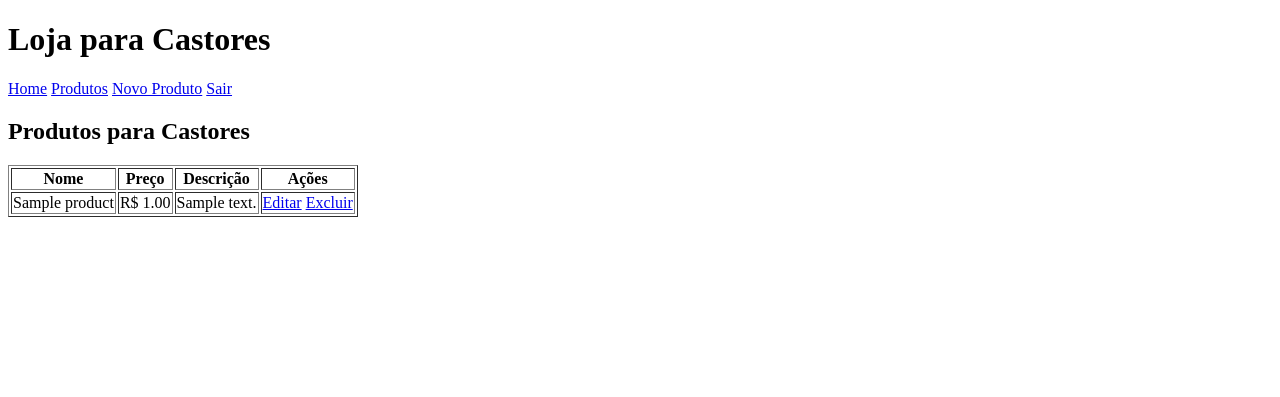
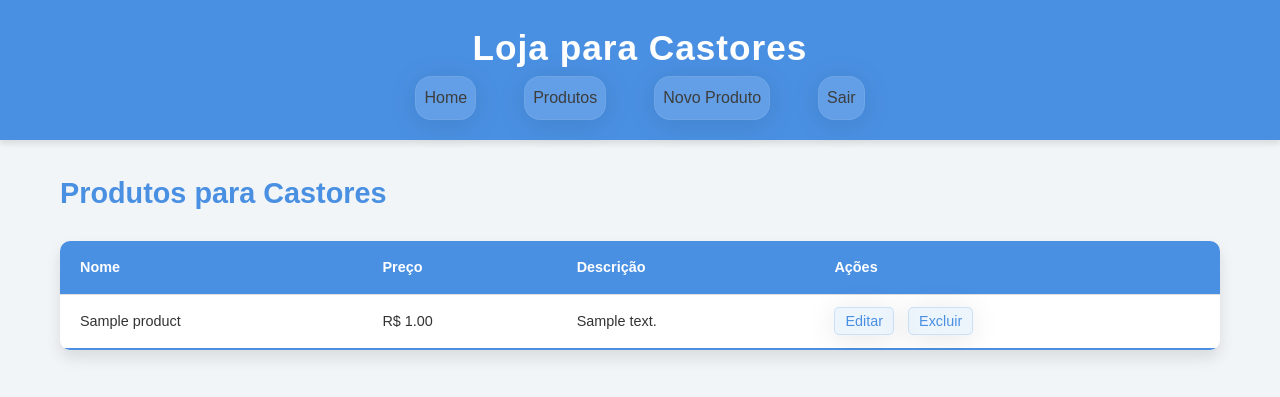
Before and after one commit to livialop/busybeaver, a Flask app: page /produtos in a window 1280 px wide. Shown: the top 397 px of the page. Run offline with Flask 3, Linux system fonts and the light colour scheme; a user stored in the database is signed in; tables that the repository leaves empty hold one stand-in row (values such as "Sample post").

Commit message:
frontend adicionado a aplicação

```diff
--- /dev/null
+++ b/src/app/static/style/base.css
@@ -0,0 +1,238 @@
+* {
+    margin: 0;
+    padding: 0;
+    box-sizing: border-box;
+}
+
+body {
+    font-family: 'Poppins', sans-serif;
+    background-color: #f2f5f7;
+    color: #333;
+    line-height: 1.6;
+}
+
+header {
+    background-color: #4a90e2;
+    color: white;
+    padding: 20px 0;
+    text-align: center;
+    box-shadow: 0 4px 6px rgba(0,0,0,0.1);
+}
+
+header h1 {
+    font-size: 2.2em;
+    letter-spacing: 1px;
+}
+
+nav {
+    display: flex;
+    justify-content: center;
+    align-items: center;
+    gap: 3em;
+}
+
+nav ul {
+    list-style: none;
+    display: flex;
+    justify-content: center;
+    gap: 25px;
+    margin-top: 10px;
+}
+
+nav ul li a {
+    text-decoration: none;
+    color: white;
+    font-weight: 600;
+    padding: 8px 15px;
+    border-radius: 5px;
+    transition: background-color 0.3s, transform 0.2s;
+}
+
+nav ul li a:hover {
+    background-color: rgba(255,255,255,0.2);
+    transform: scale(1.05);
+}
+
+main {
+    max-width: 1200px;
+    margin: 30px auto;
+    padding: 0 20px;
+}
+
+h2 {
+    color: #4a90e2;
+    margin-bottom: 15px;
+    font-size: 1.8em;
+}
+
+p {
+    margin-bottom: 15px;
+}
+
+button, .btn {
+    background-color: #4a90e2;
+    color: white;
+    border: none;
+    padding: 12px 25px;
+    cursor: pointer;
+    border-radius: 10px;
+    font-weight: 600;
+    transition: background-color 0.3s, transform 0.2s;
+}
+
+button:hover, .btn:hover {
+    background-color: #357ab8;
+    transform: translateY(-2px);
+}
+
+a {
+    color: #3d3d3d;
+    text-decoration: none;
+    padding: 0.5em;
+    background: rgba(255, 255, 255, 0.14);
+    border-radius: 16px;
+    box-shadow: 0 4px 30px rgba(0, 0, 0, 0.1);
+    backdrop-filter: blur(4.4px);
+    -webkit-backdrop-filter: blur(4.4px);
+    border: 1px solid rgba(255, 255, 255, 0.07);
+}
+
+a:hover {
+    text-decoration: underline;
+}
+
+input, select, textarea {
+    padding: 12px;
+    border-radius: 8px;
+    border: 1px solid #ccc;
+    width: 100%;
+    margin-bottom: 20px;
+    transition: border-color 0.3s;
+}
+
+input:focus, select:focus, textarea:focus {
+    border-color: #4a90e2;
+    outline: none;
+}
+
+.card {
+    background-color: white;
+    border-radius: 15px;
+    box-shadow: 0 8px 15px rgba(0,0,0,0.1);
+    overflow: hidden;
+    transition: transform 0.3s, box-shadow 0.3s;
+    text-align: center;
+    padding: 15px;
+}
+
+.card:hover {
+    transform: translateY(-5px);
+    box-shadow: 0 12px 20px rgba(0,0,0,0.2);
+}
+
+.card img {
+    max-width: 100%;
+    border-radius: 10px;
+    margin-bottom: 10px;
+}
+
+.card h3 {
+    margin-bottom: 10px;
+    color: #333;
+}
+
+.card p {
+    color: #666;
+    font-size: 0.95em;
+}
+
+.grid-produtos {
+    display: grid;
+    grid-template-columns: repeat(auto-fit, minmax(220px, 1fr));
+    gap: 25px;
+}
+
+/* ESTILOS PARA A TABELA DE PRODUTOS */
+.tabela-produtos {
+    width: 100%;
+    border-collapse: collapse;
+    margin: 25px 0;
+    font-size: 0.9em;
+    border-radius: 10px;
+    overflow: hidden;
+    box-shadow: 0 8px 15px rgba(0,0,0,0.1);
+    background-color: white;
+}
+
+.tabela-produtos thead tr {
+    background-color: #4a90e2;
+    color: white;
+    text-align: left;
+}
+
+.tabela-produtos th,
+.tabela-produtos td {
+    padding: 15px 20px;
+    border-bottom: 1px solid #e0e0e0;
+}
+
+.tabela-produtos tbody tr {
+    transition: background-color 0.2s;
+}
+
+.tabela-produtos tbody tr:nth-of-type(even) {
+    background-color: #f8f9fa;
+}
+
+.tabela-produtos tbody tr:last-of-type {
+    border-bottom: 2px solid #4a90e2;
+}
+
+.tabela-produtos tbody tr:hover {
+    background-color: #f1f7ff;
+}
+
+.tabela-produtos td a {
+    color: #4a90e2;
+    text-decoration: none;
+    margin-right: 10px;
+    padding: 5px 10px;
+    border-radius: 5px;
+    transition: all 0.3s;
+    background: rgba(74, 144, 226, 0.1);
+    border: 1px solid rgba(74, 144, 226, 0.2);
+}
+
+.tabela-produtos td a:hover {
+    background-color: #4a90e2;
+    color: white;
+    text-decoration: none;
+    transform: translateY(-2px);
+}
+
+/* Estilos responsivos para a tabela */
+@media (max-width: 768px) {
+    .tabela-produtos {
+        font-size: 0.8em;
+    }
+
+    .tabela-produtos th,
+    .tabela-produtos td {
+        padding: 10px 15px;
+    }
+
+    .tabela-produtos td a {
+        display: block;
+        margin-bottom: 5px;
+        text-align: center;
+    }
+}
+
+footer {
+    background-color: #333;
+    color: white;
+    text-align: center;
+    padding: 20px 0;
+    margin-top: 40px;
+    font-size: 0.9em;
+}
--- a/src/app/templates/base.html
+++ b/src/app/templates/base.html
@@ -1,7 +1,11 @@
 <!DOCTYPE html>
 <html>
 <head>
+    {% block head %}
+
     <title>{% block title %}Loja para Castores{% endblock %}</title>
+    <link rel="stylesheet" href="{{ url_for('static', filename='style/base.css') }}">
+    {% endblock head %}
 </head>
 <body>
     <header>
--- a/src/app/templates/produtos.html
+++ b/src/app/templates/produtos.html
@@ -5,7 +5,8 @@
 {% block content %}
 <h2>Produtos para Castores</h2>
 
-<table border="1">
+<table class="tabela-produtos">
+    <thead>
         <tr>
             <th>Nome</th>
             <th>Preço</th>
@@ -14,6 +15,8 @@
             <th>Ações</th>
             {% endif %}
         </tr>
+    </thead>
+    <tbody>
         {% for produto in produtos %}
         <tr>
             <td>{{ produto.nome }}</td>
@@ -27,5 +30,6 @@
             {% endif %}
         </tr>
         {% endfor %}
+    </tbody>
 </table>
 {% endblock %}
```
Also changed, not shown: 1 other file. Lines whose indentation alone changed are shown as unchanged.
